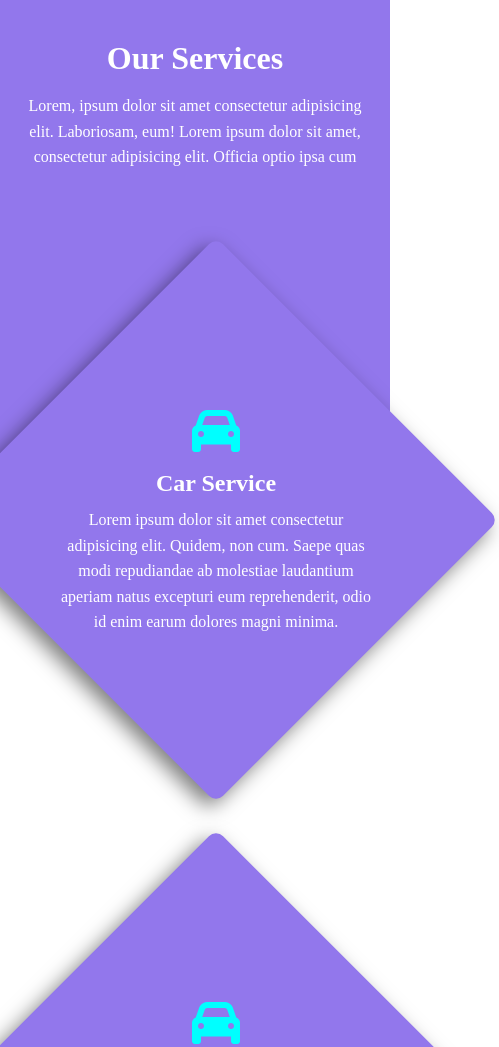
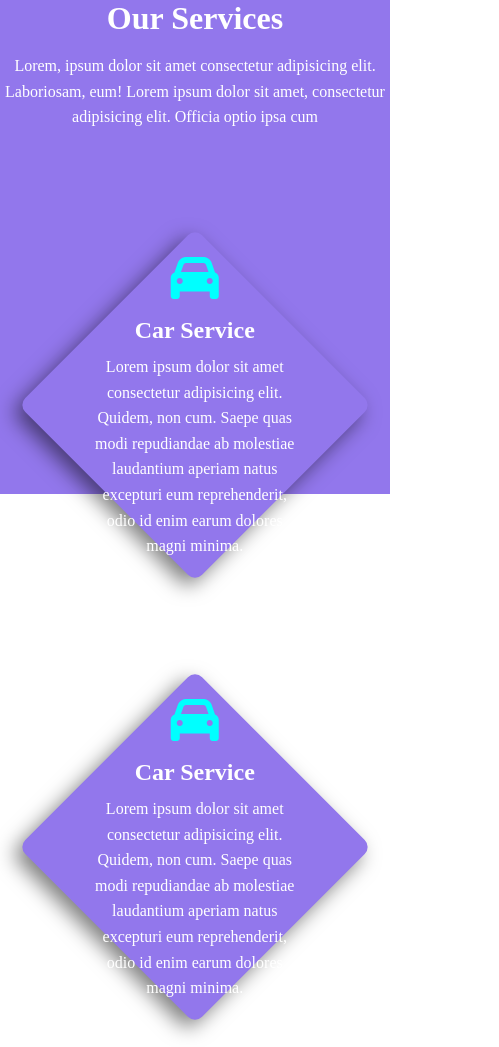
Before and after one commit to nabiulislam609/Car_Service, a plain HTML site: page index.html in a window 390 px wide. Shown: the top 1047 px of the page, 499 px wide, since content can reach past the window. Drawn offline with Linux system fonts and the light colour scheme.

Commit message:
fixed some eroor

```diff
--- a/style/style.css
+++ b/style/style.css
@@ -7,23 +7,22 @@
 
 .header {
     width: 100%;
-    height:444px ;
+    height: 406px;
     background: #9277EC;
     color: #fff;
     text-align: center;
-    padding: 2.5rem 1rem;
-  }
+}
   .header h1 {
     font-size: 2rem;
     margin-bottom: 1rem;
     text-transform: capitalize;
-  }
+}
   .header p {
     max-width: 700px;
     margin: 0 auto;
     font-size: 1rem;
     line-height: 1.6;
-  }
+}
 
 
 .container {
@@ -38,14 +37,15 @@
     display: flex;
     justify-content: center;
     align-items: center;
-    transform: translateY(-460px) translateX(-312px);
+    transform: translateY(-460px) translateX(-317px);
     gap: 10px;
 }
 .container2 {
+    width: 60%;
     display: flex;
     justify-content: center;
     align-items: center;
-    transform: translateY(-1160px) translateX(312px);
+    transform: translateY(-1160px) translateX(697px);
     gap: 10px;
 }
 .card {
@@ -108,7 +108,14 @@ h2 {
         transform: translateY(0);
     }
     .card {
+        width: 250px;
+        height: 250px;
         margin-bottom: 2rem;
         transform: rotate(45deg); /* keep diamond shape */
     }
+    .text {
+        text-align: center;
+        width: 80%;
+        margin: 0 auto;
+    }
   }
```
